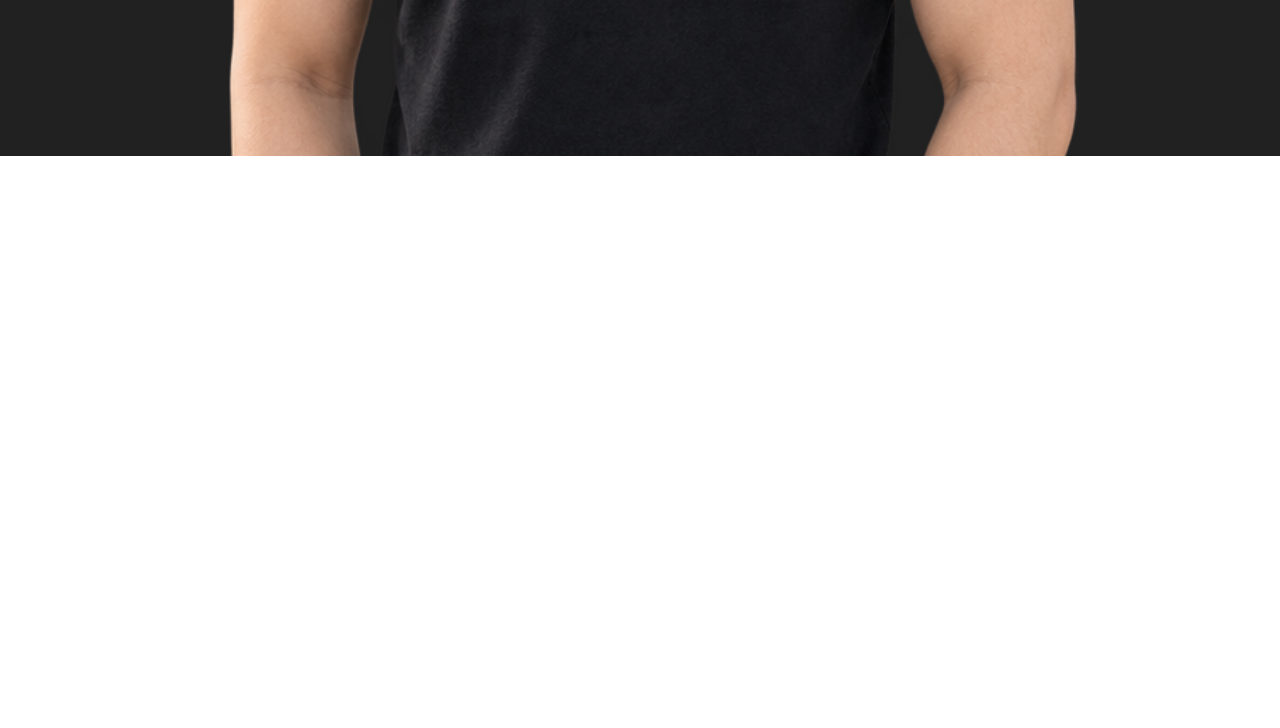
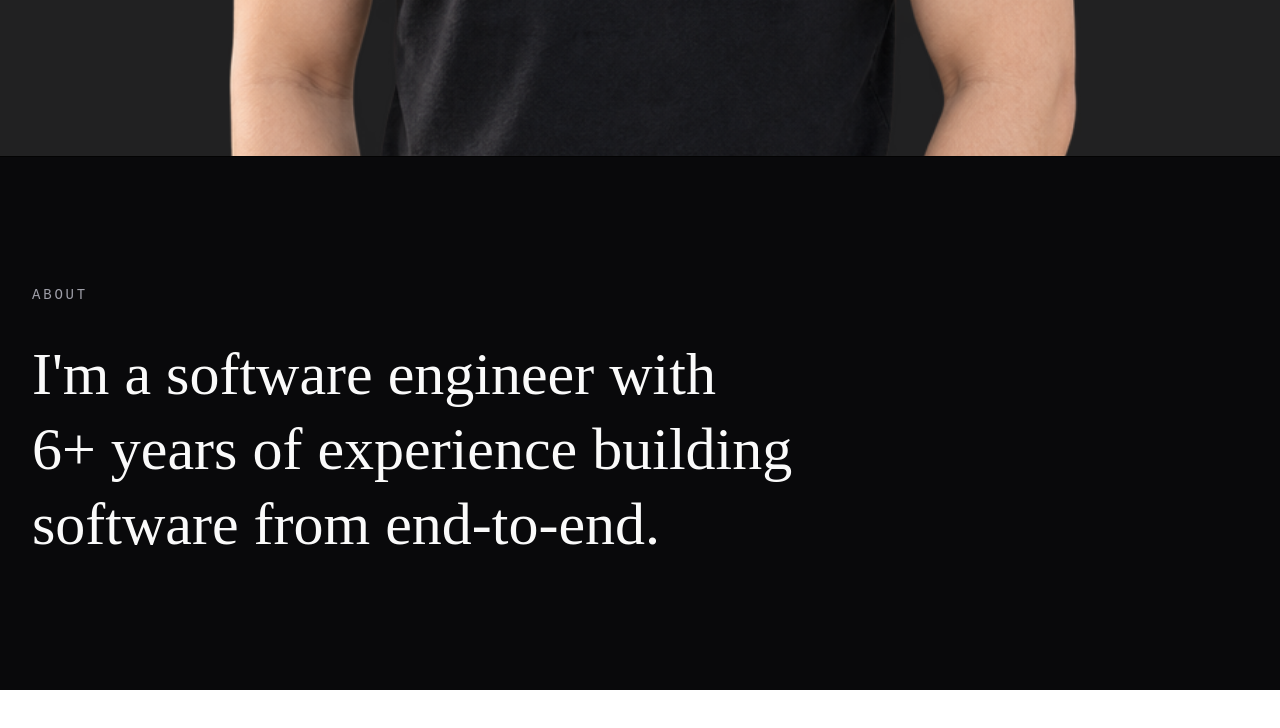
Before and after one commit to lucky-ivanius/lucky-ivanius, an Astro site: page / in a window 1280 px wide. Shown: the part 1124-1852 px from the top of the page. Built offline with nearby package versions, Linux system fonts and the light colour scheme; Astro itself is replaced by a stand-in of ours.

Commit message:
feat: about

```diff
--- /dev/null
+++ b/src/components/About.astro
@@ -0,0 +1,18 @@
+---
+---
+
+<section
+  id="about"
+  class="dark relative isolate flex w-full items-center border-t border-border bg-background px-8 py-32"
+  aria-label="About"
+>
+  <div class="mx-auto flex w-full max-w-7xl flex-col gap-8">
+    <p class="text-sm uppercase tracking-[0.2em] text-muted-foreground font-mono">
+      About
+    </p>
+    <p class="max-w-5xl text-balance text-4xl leading-tight text-foreground font-heading md:text-6xl">
+      I'm a software engineer with 6+ years of experience building software from
+      end-to-end.
+    </p>
+  </div>
+</section>
--- a/src/pages/index.astro
+++ b/src/pages/index.astro
@@ -1,4 +1,5 @@
 ---
+import About from "../components/About.astro";
 import Hero from "../components/Hero.astro";
 import Layout from "../layouts/Layout.astro";
 ---
@@ -6,6 +7,7 @@ import Layout from "../layouts/Layout.astro";
 <Layout>
   <main>
     <Hero />
+    <About />
     <div class="flex h-screen"></div>
   </main>
 </Layout>
```
